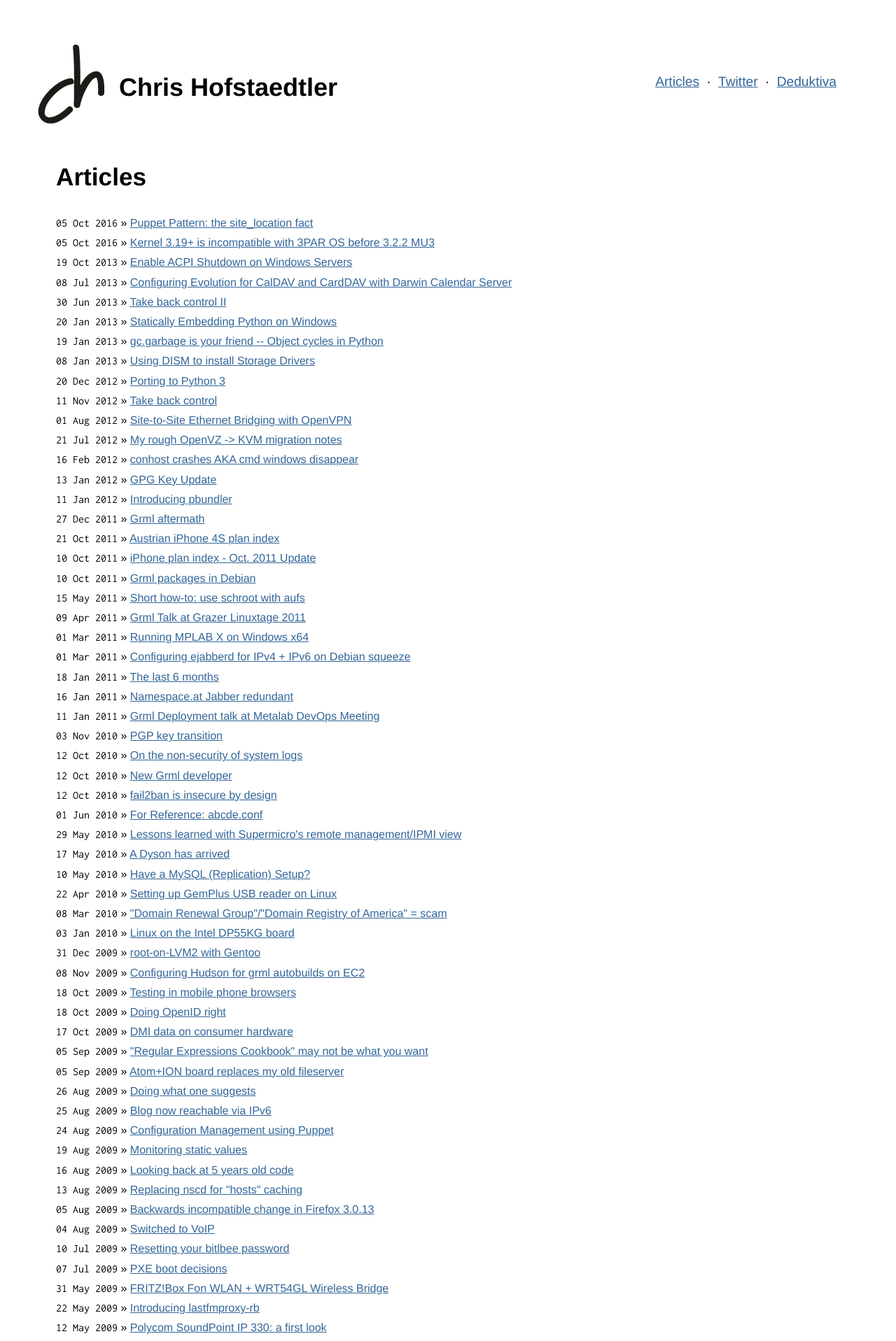
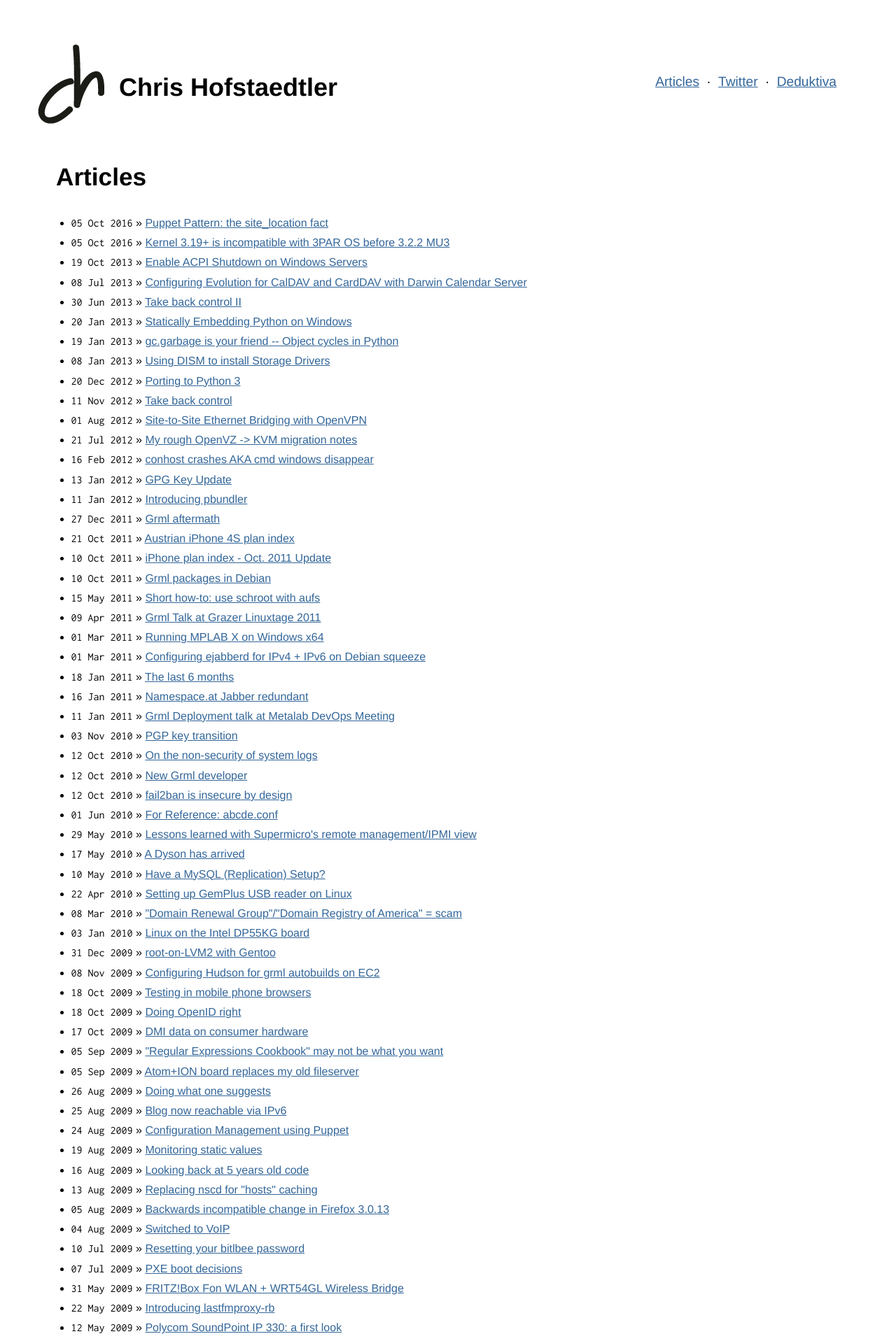
Before and after one commit to zeha/zeha.at-site, a Jekyll site: the page built from blog/index.html, in a window 1280 px wide. Shown: the top 1917 px of the page at 70% size. Built offline with Jekyll 4.4.1, drawn with Linux system fonts in a browser that asks for light colours.

Commit message:
Fix ul/ol globally

```diff
--- a/css/screen.css
+++ b/css/screen.css
@@ -147,8 +147,13 @@ pre, code {
     font-family: "Inconsolata", "Courier New", monospace;
 }
 
-#blogindex {
+ul, ol {
+    margin-left: 1.35em;
 }
+ul {
+    list-style-type: disc;
+}
+
 .posts li span {
     font-family: "Inconsolata", "Courier New", monospace;
 }
@@ -166,14 +171,6 @@ pre, code {
 
 #post pre {
     margin-left: 2em;
-}
-
-
-#post ul, #post ol {
-    margin-left: 1.35em;
-}
-#post ul {
-    list-style-type: disc;
 }
 
 
```
